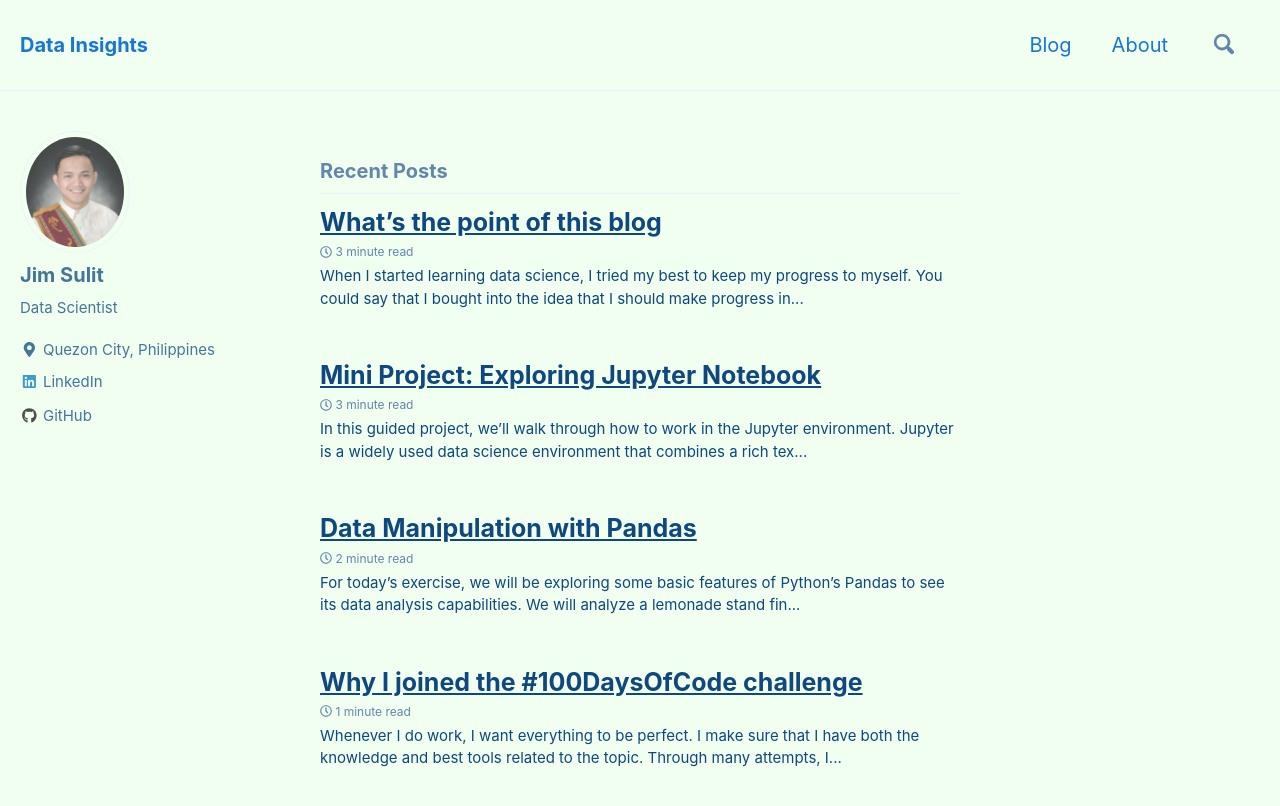
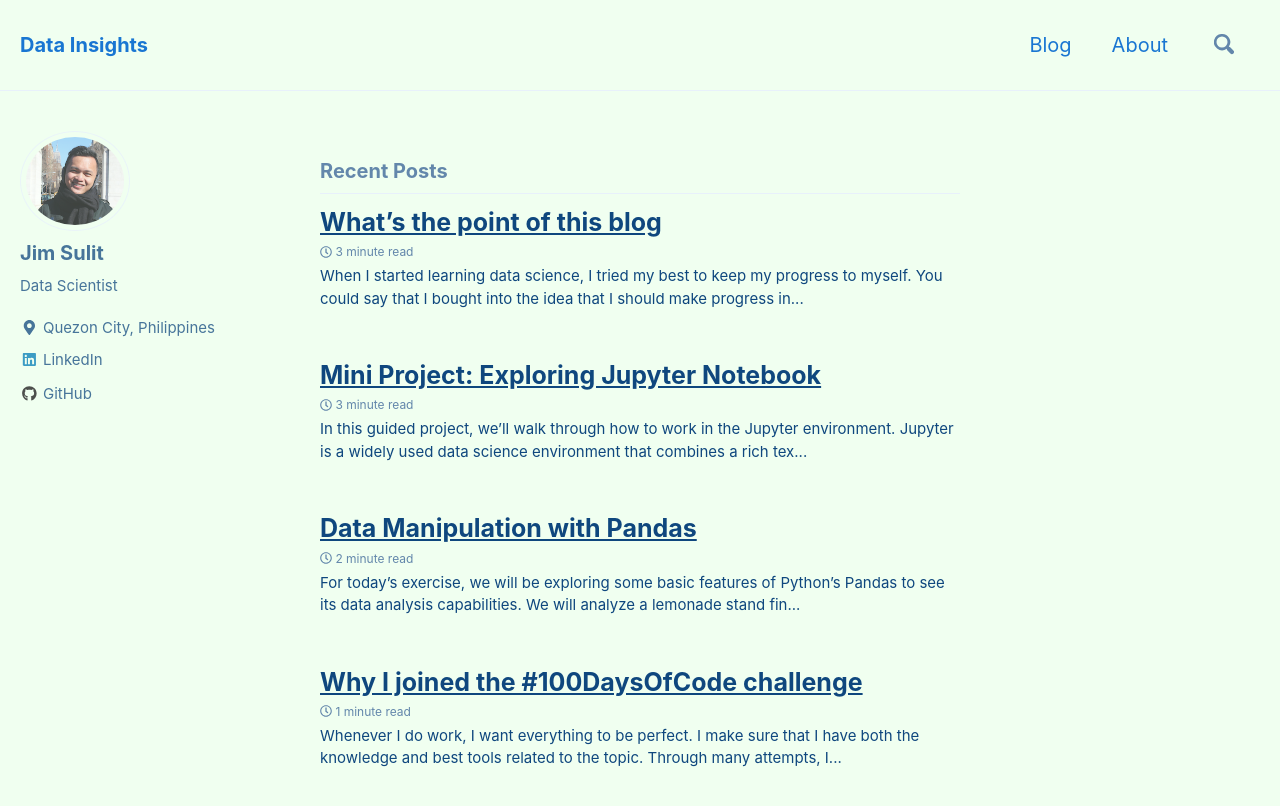
Before and after one commit to jimmsulit/jimmsulit.github.io, a Jekyll site: the page built from index.html, in a window 1280 px wide and 900 px high. Shown: the top 806 px of the window. Built offline with Jekyll 4.4.1, drawn with Linux system fonts in a browser that asks for light colours; nearby versions of some CDN libraries; the list of posts is cut into pages by our own code.

Commit message:
updated pic

```diff
--- a/_config.yml
+++ b/_config.yml
@@ -98,7 +98,7 @@ analytics:
 # Site Author
 author:
   name             : "Jim Sulit"
-  avatar           : "/assets/images/sulit2.jpg" # path of avatar image, e.g. "/assets/images/bio-photo.jpg"
+  avatar           : "/assets/images/sulit.png" # path of avatar image, e.g. "/assets/images/bio-photo.jpg"
   bio              : "Data Scientist"
   location         : "Quezon City, Philippines"
   email            :
```
Also changed, not shown: assets/images/sulit.png (added).
